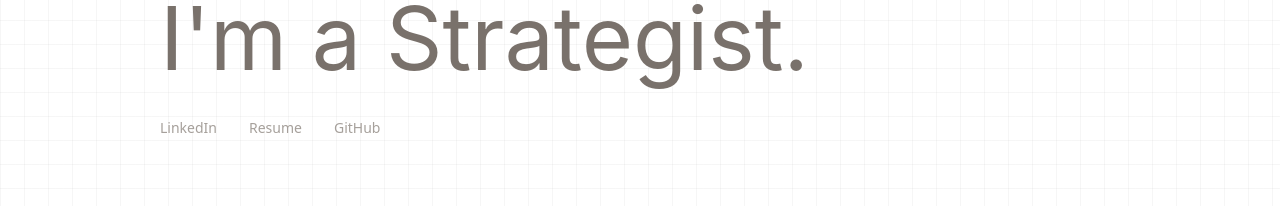
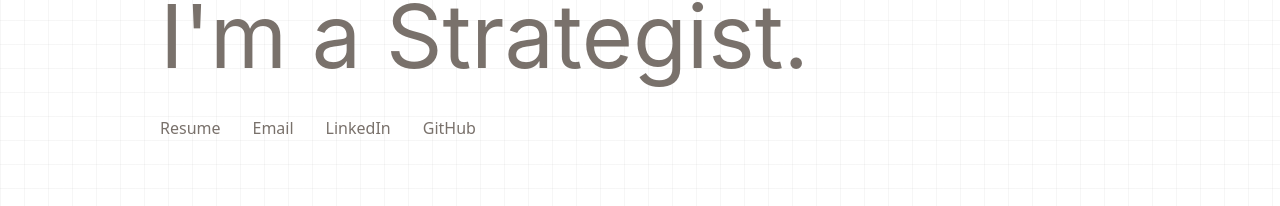
Before and after one commit to Sourav27/sourav27.github.io, a React (Vite) app: page / in a window 1280 px wide. Shown: the part 436-642 px from the top of the page. Built offline with nearby package versions, Linux system fonts and the light colour scheme; a web font is replaced by a local one.

Commit message:
feat: P-4 hero links reorder+email, P-5 AISection portfolio photo, P-6 accent #195DE6 replace orange

```diff
--- a/src/components/AISection.tsx
+++ b/src/components/AISection.tsx
@@ -3,7 +3,10 @@ import { motion } from 'framer-motion';
 export const AISection = () => {
   return (
     <section className="bg-white dark:bg-stone-950 py-24 md:py-32 px-8 md:px-16 lg:px-24">
-      <div className="max-w-6xl mx-auto">
+      <div className="max-w-6xl mx-auto flex flex-col md:flex-row gap-16 items-center">
+
+        {/* Text — left */}
+        <div className="flex-1">
           <motion.h2
             className="text-5xl md:text-7xl font-bold text-stone-900 dark:text-stone-50 leading-tight mb-8"
             initial={{ opacity: 0, y: 24 }}
@@ -14,7 +17,7 @@ export const AISection = () => {
             Building the<br />future with AI.
           </motion.h2>
           <motion.p
-          className="text-stone-600 dark:text-stone-400 text-lg md:text-xl max-w-2xl leading-relaxed"
+            className="text-stone-600 dark:text-stone-400 text-lg md:text-xl max-w-xl leading-relaxed"
             initial={{ opacity: 0, y: 16 }}
             whileInView={{ opacity: 1, y: 0 }}
             viewport={{ once: true, margin: '-50px' }}
@@ -24,6 +27,23 @@ export const AISection = () => {
             turning frontier research into products that scale.
           </motion.p>
         </div>
+
+        {/* Portfolio photo — right */}
+        <motion.div
+          className="flex-shrink-0 w-64 h-80 md:w-80 md:h-96 rounded-lg overflow-hidden"
+          initial={{ opacity: 0, scale: 0.95 }}
+          whileInView={{ opacity: 1, scale: 1 }}
+          viewport={{ once: true, margin: '-50px' }}
+          transition={{ duration: 0.7, delay: 0.1, ease: 'easeOut' }}
+        >
+          <img
+            src="/images/portfolio.jpg"
+            alt="Sourav Debnath"
+            className="w-full h-full object-cover grayscale"
+          />
+        </motion.div>
+
+      </div>
     </section>
   );
 };
--- a/src/components/Hero.tsx
+++ b/src/components/Hero.tsx
@@ -87,35 +87,27 @@ export const Hero = () => {
 
         {/* Inline CTAs */}
         <motion.div
-          className="flex gap-8"
+          className="flex flex-wrap gap-8"
           initial={{ opacity: 0 }}
           animate={{ opacity: 1 }}
           transition={{ duration: 0.6, delay: 0.45 }}
         >
-          <a
-            href="https://linkedin.com/in/souravdebnath"
-            target="_blank"
-            rel="noopener noreferrer"
-            className="text-sm text-stone-400 hover:text-stone-100 transition-colors duration-200"
-          >
-            LinkedIn
-          </a>
-          <a
-            href="/resume.pdf"
-            target="_blank"
-            rel="noopener noreferrer"
-            className="text-sm text-stone-400 hover:text-stone-100 transition-colors duration-200"
-          >
-            Resume
-          </a>
-          <a
-            href="https://github.com/sourav27"
-            target="_blank"
-            rel="noopener noreferrer"
-            className="text-sm text-stone-400 hover:text-stone-100 transition-colors duration-200"
-          >
-            GitHub
-          </a>
+          {[
+            { label: 'Resume',   href: '/resume.pdf',                          blank: true  },
+            { label: 'Email',    href: 'mailto:debnath.sourabh@gmail.com',     blank: false },
+            { label: 'LinkedIn', href: 'https://linkedin.com/in/souravdebnath', blank: true  },
+            { label: 'GitHub',   href: 'https://github.com/sourav27',           blank: true  },
+          ].map(({ label, href, blank }) => (
+            <a
+              key={label}
+              href={href}
+              target={blank ? '_blank' : undefined}
+              rel={blank ? 'noopener noreferrer' : undefined}
+              className="text-base text-stone-500 dark:text-stone-400 hover:text-stone-900 dark:hover:text-stone-100 transition-colors duration-200"
+            >
+              {label}
+            </a>
+          ))}
         </motion.div>
       </div>
 
--- a/src/components/SelectedWork.tsx
+++ b/src/components/SelectedWork.tsx
@@ -72,7 +72,7 @@ export const SelectedWork = () => {
                 {/* Case study CTA */}
                 <a
                   href="#"
-                  className="inline-flex items-center gap-2 text-sm font-mono text-stone-500 dark:text-stone-400 hover:text-orange-500 hover:gap-3 transition-all duration-200"
+                  className="inline-flex items-center gap-2 text-sm font-mono text-stone-500 dark:text-stone-400 hover:text-[#195DE6] hover:gap-3 transition-all duration-200"
                 >
                   View Case Study <span aria-hidden="true">→</span>
                 </a>
--- a/src/index.css
+++ b/src/index.css
@@ -47,6 +47,7 @@
   --color-text-secondary:  #a8a29e;
   --color-text-muted:      #57534e;
   --color-border:          #292524;
+  --color-accent:          #195DE6;
 }
 
 [data-theme="light"] {
@@ -56,6 +57,7 @@
   --color-text-secondary:  #57534e;
   --color-text-muted:      #a8a29e;
   --color-border:          #e7e5e4;
+  --color-accent:          #195DE6;
 }
 
 /* ─── Base ──────────────────────────────────────────────────────── */
@@ -66,8 +68,8 @@ html, body {
 }
 
 ::selection {
-  background: #292524;
-  color: #f5f5f4;
+  background: #195DE6;
+  color: #fff;
 }
 
 /* ─── Marquee animation ─────────────────────────────────────────── */
```
Lines whose indentation alone changed are shown as unchanged.
